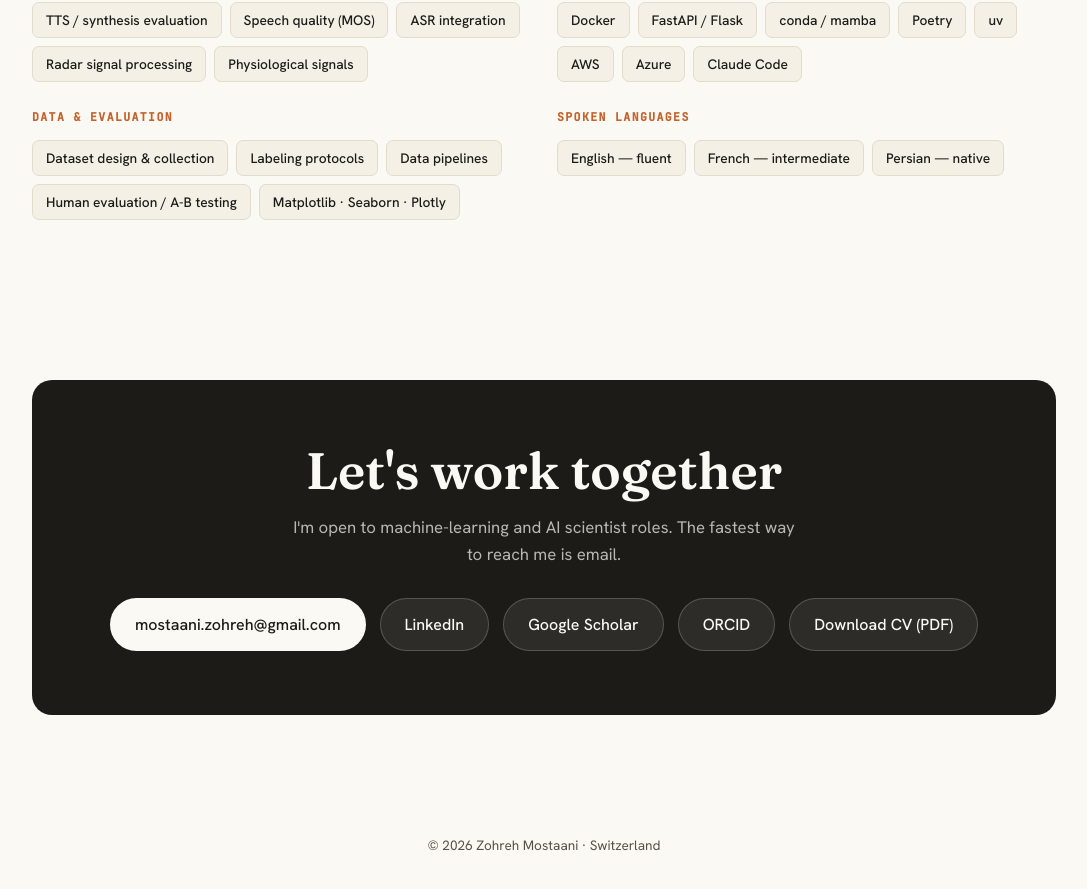
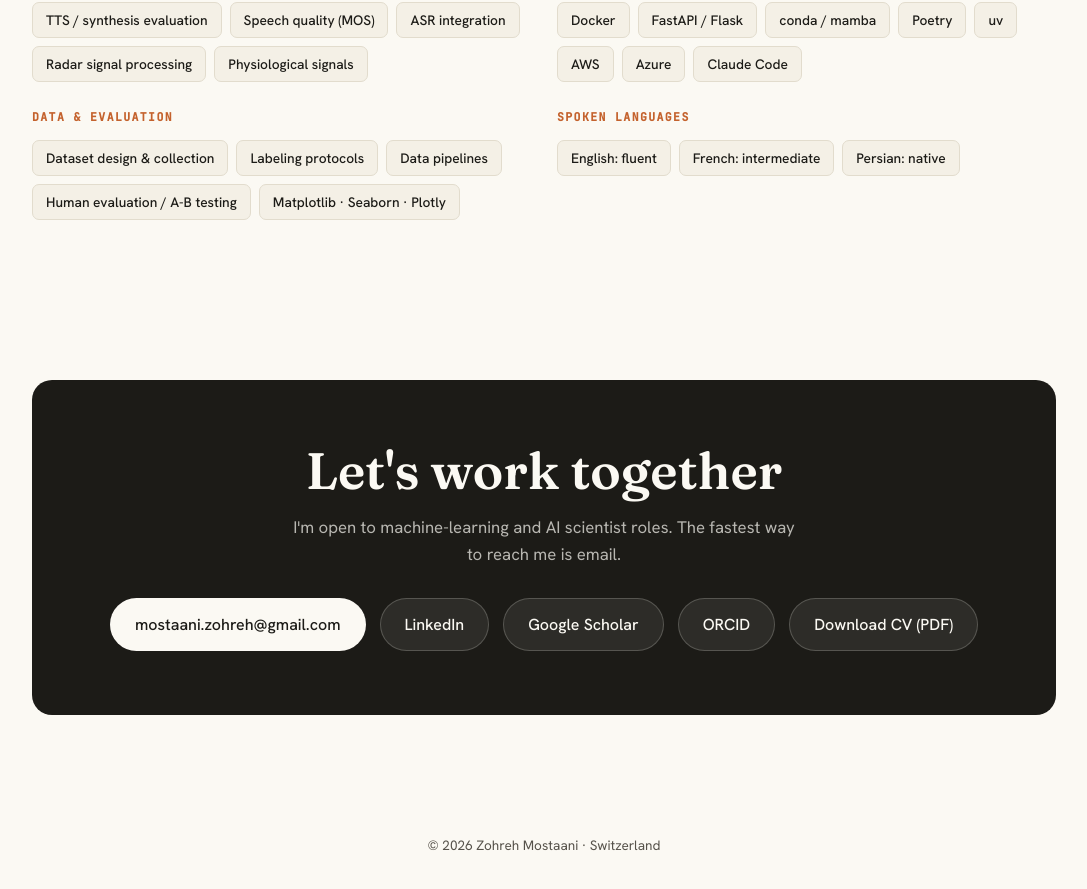
Before and after one commit to zmostaani/zmostaani.github.io, a plain HTML site: page index.html in a window 1280 px wide. Shown: the part 6868-7757 px from the top of the page, without its empty margins (96-1183 px from the left). Drawn offline with Linux system fonts and the light colour scheme.

Commit message:
Update language proficiency format in index.html

```diff
--- a/index.html
+++ b/index.html
@@ -503,7 +503,7 @@
       <div class="skill-block reveal">
         <h4>Spoken languages</h4>
         <div class="chips">
-          <span class="chip">English — fluent</span><span class="chip">French — intermediate</span><span class="chip">Persian — native</span>
+          <span class="chip">English: fluent</span><span class="chip">French: intermediate</span><span class="chip">Persian: native</span>
         </div>
       </div>
     </div>
```
